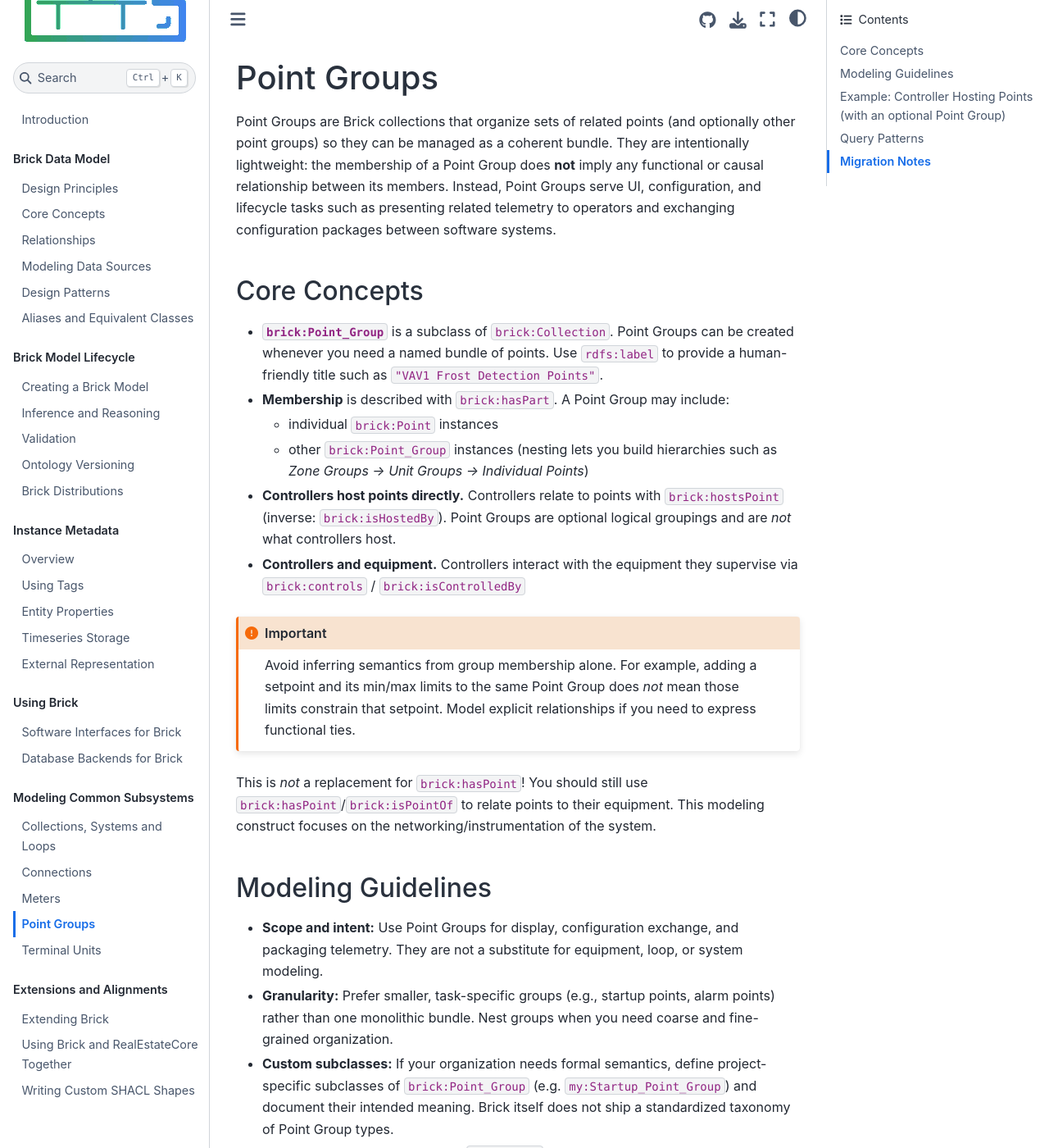
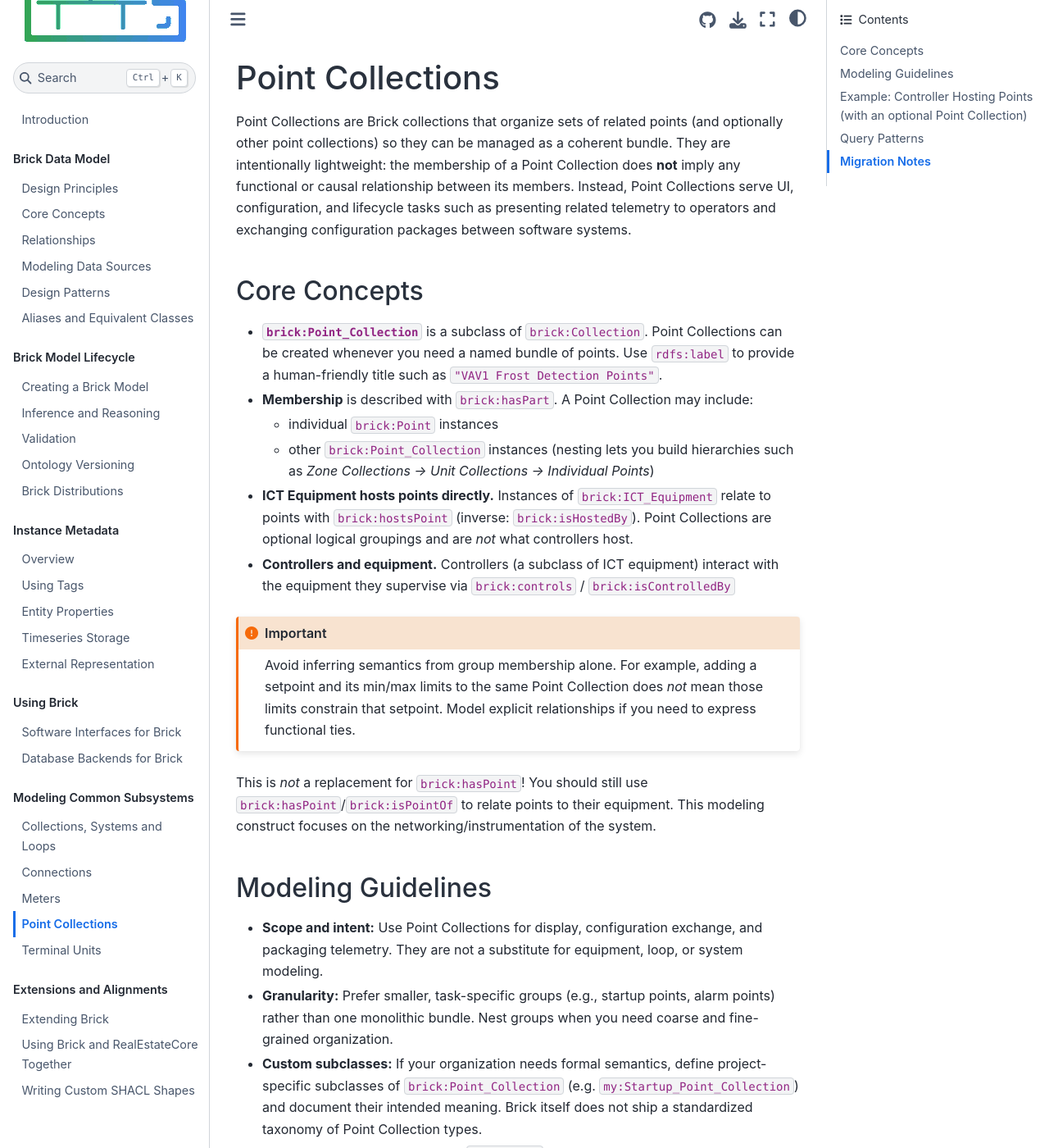
Before and after one commit to BrickSchema/docs, a Jupyter Book: the page built from modeling/point-groups.md, in a window 1280 px wide and 1400 px high. Shown: the whole window at 82% size. Built offline with Jupyter Book 1.0.4 settings and Sphinx 7.4.7 and the Sphinx Book theme 1.1.4, drawn with Linux system fonts in a browser that asks for light colours; some of the changed text lies outside the part shown.

Commit message:
point group -> collection

````diff
--- a/modeling/point-groups.md
+++ b/modeling/point-groups.md
@@ -1,31 +1,31 @@
-Point Groups
+Point Collections
 ============
 
-Point Groups are Brick collections that organize sets of related points (and optionally other point groups) so they can be managed as a coherent bundle. They are intentionally lightweight: the membership of a Point Group does **not** imply any functional or causal relationship between its members. Instead, Point Groups serve UI, configuration, and lifecycle tasks such as presenting related telemetry to operators and exchanging configuration packages between software systems.
+Point Collections are Brick collections that organize sets of related points (and optionally other point collections) so they can be managed as a coherent bundle. They are intentionally lightweight: the membership of a Point Collection does **not** imply any functional or causal relationship between its members. Instead, Point Collections serve UI, configuration, and lifecycle tasks such as presenting related telemetry to operators and exchanging configuration packages between software systems.
 
 ## Core Concepts
 
-- **`brick:Point_Group`** is a subclass of `brick:Collection`. Point Groups can be created whenever you need a named bundle of points. Use `rdfs:label` to provide a human-friendly title such as `"VAV1 Frost Detection Points"`.
-- **Membership** is described with `brick:hasPart`. A Point Group may include:
+- **`brick:Point_Collection`** is a subclass of `brick:Collection`. Point Collections can be created whenever you need a named bundle of points. Use `rdfs:label` to provide a human-friendly title such as `"VAV1 Frost Detection Points"`.
+- **Membership** is described with `brick:hasPart`. A Point Collection may include:
   - individual `brick:Point` instances
-  - other `brick:Point_Group` instances (nesting lets you build hierarchies such as *Zone Groups → Unit Groups → Individual Points*)
-- **Controllers host points directly.** Controllers relate to points with `brick:hostsPoint` (inverse: `brick:isHostedBy`). Point Groups are optional logical groupings and are *not* what controllers host.
-- **Controllers and equipment.** Controllers interact with the equipment they supervise via `brick:controls` / `brick:isControlledBy`
+  - other `brick:Point_Collection` instances (nesting lets you build hierarchies such as *Zone Collections → Unit Collections → Individual Points*)
+- **ICT Equipment hosts points directly.** Instances of `brick:ICT_Equipment` relate to points with `brick:hostsPoint` (inverse: `brick:isHostedBy`). Point Collections are optional logical groupings and are *not* what controllers host.
+- **Controllers and equipment.** Controllers (a subclass of ICT equipment) interact with the equipment they supervise via `brick:controls` / `brick:isControlledBy`
 
 ```{important}
-Avoid inferring semantics from group membership alone. For example, adding a setpoint and its min/max limits to the same Point Group does *not* mean those limits constrain that setpoint. Model explicit relationships if you need to express functional ties.
+Avoid inferring semantics from group membership alone. For example, adding a setpoint and its min/max limits to the same Point Collection does *not* mean those limits constrain that setpoint. Model explicit relationships if you need to express functional ties.
 ```
 
 This is *not* a replacement for `brick:hasPoint`! You should still use `brick:hasPoint`/`brick:isPointOf` to relate points to their equipment. This modeling construct focuses on the networking/instrumentation of the system.
 
 ## Modeling Guidelines
 
-- **Scope and intent:** Use Point Groups for display, configuration exchange, and packaging telemetry. They are not a substitute for equipment, loop, or system modeling.
+- **Scope and intent:** Use Point Collections for display, configuration exchange, and packaging telemetry. They are not a substitute for equipment, loop, or system modeling.
 - **Granularity:** Prefer smaller, task-specific groups (e.g., startup points, alarm points) rather than one monolithic bundle. Nest groups when you need coarse and fine-grained organization.
-- **Custom subclasses:** If your organization needs formal semantics, define project-specific subclasses of `brick:Point_Group` (e.g. `my:Startup_Point_Group`) and document their intended meaning. Brick itself does not ship a standardized taxonomy of Point Group types.
+- **Custom subclasses:** If your organization needs formal semantics, define project-specific subclasses of `brick:Point_Collection` (e.g. `my:Startup_Point_Collection`) and document their intended meaning. Brick itself does not ship a standardized taxonomy of Point Collection types.
 - **Labeling and metadata:** Provide `rdfs:label` and, when useful, add entity properties (for example a revision number or deployment status) to describe the package.
 
-## Example: Controller Hosting Points (with an optional Point Group)
+## Example: Controller Hosting Points (with an optional Point Collection)
 
 ```turtle
 @prefix bldg: <http://example.com/controller#> .
@@ -37,11 +37,10 @@ This is *not* a replacement for `brick:hasPoint`! You should still use `brick:ha
 bldg:Controller_1 a brick:Controller ;
     rdfs:label "Main Building Controller" ;
     brick:hostsPoint bldg:VAV1_Temperature_Sensor, bldg:VAV1_Occupancy_Sensor ;
-    brick:controls bldg:VAV1 ;
-    brick:concerns bldg:Zone1 .
+    brick:controls bldg:VAV1 .
 
-bldg:VAV1PointGroup a brick:Point_Group ;
-    rdfs:label "VAV1 Point Group" ;
+bldg:VAV1PointCollection a brick:Point_Collection ;
+    rdfs:label "VAV1 Point Collection" ;
     brick:hasPart bldg:VAV1_Temperature_Sensor, bldg:VAV1_Occupancy_Sensor .
 
 bldg:VAV1_Temperature_Sensor a brick:Supply_Air_Temperature_Sensor ;
@@ -55,32 +54,34 @@ bldg:VAV1 a brick:Variable_Air_Volume_Box ;
 bldg:Zone1 a rec:HVACZone .
 ```
 
-This pattern scales to larger controllers by nesting Point Groups—for example, `bldg:StartupPoints` and `bldg:DiagnosticsPoints` contained inside `bldg:AHU1PointGroup`. The controller still uses `brick:hostsPoint` for the individual points; the groups remain for logical organization.
+This pattern scales to larger controllers by nesting Point Collections—for example, `bldg:StartupPoints` and `bldg:DiagnosticsPoints` contained inside `bldg:AHU1PointCollection`. The controller still uses `brick:hostsPoint` for the individual points; the groups remain for logical organization.
 
 ## Query Patterns
 
-Retrieve all points hosted by a controller:
+Retrieve all points hosted by a piece of ICT Equipment (e.g., a Controller):
 
 ```sparql
 SELECT ?point WHERE {
-    ?controller a/rdfs:subClassOf* brick:Controller ;
+    ?controller a/rdfs:subClassOf* brick:ICT_Equipment ;
                 brick:hostsPoint ?point .
     ?point a/rdfs:subClassOf* brick:Point .
 }
 ```
 
-Identify the Point Groups associated with a zone of interest (for UI organization):
+Identify the Point Collections associated with a zone of interest (for UI organization):
 
 ```sparql
-SELECT DISTINCT ?group WHERE {
-    ?controller brick:concerns :Zone1 ;
+SELECT DISTINCT ?coll WHERE {
+    ?controller brick:controls ?equip ;
                 brick:hostsPoint ?point .
-    ?group brick:hasPart+ ?point ;
-           a brick:Point_Group .
+    ?equip brick:feeds+ ?zone .
+    ?zone a brick:HVAC_Zone .
+    ?coll brick:hasPart+ ?point ;
+           a brick:Point_Collection .
 }
 ```
 
 ## Migration Notes
 
-- When exporting configuration to external tools, deliver the Point Group identifiers and their member points. Consuming systems that do not yet understand Point Groups can treat them as named collections of points without additional semantics.
-- Future Brick releases may add convenience shapes or inference rules (for example, deriving `brick:hosts` relationships to points). Until then, use property paths (`brick:hasPart+`) in queries and tooling that need to traverse Point Group hierarchies.
+- When exporting configuration to external tools, deliver the Point Collection identifiers and their member points. Consuming systems that do not yet understand Point Collections can treat them as named collections of points without additional semantics.
+- Future Brick releases may add convenience shapes or inference rules (for example, deriving `brick:hosts` relationships to points). Until then, use property paths (`brick:hasPart+`) in queries and tooling that need to traverse Point Collection hierarchies.
````
